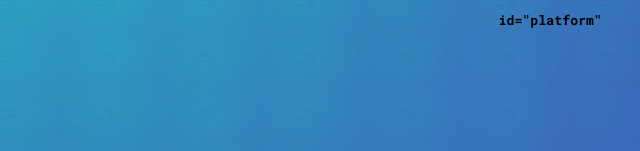
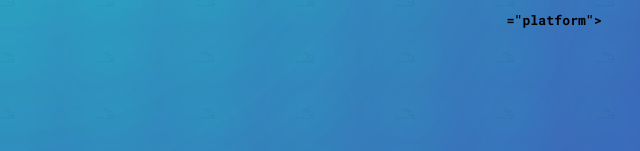
Before and after one commit to Tharana/Tharana.github.io, a plain HTML site: page index.html in a window 1280 px wide. Shown: the part 646-797 px from the top of the page, 640-1280 px from the left. Drawn offline with nearby package versions, Linux system fonts and the light colour scheme; a script that the page names is missing.

Commit message:
Update index.html

```diff
--- a/index.html
+++ b/index.html
@@ -62,7 +62,7 @@
 	    <div class="flex items-center pv3">
       <button class="flex-auto bn bg-transparent" @click="openWindow('calendar')">
         <figure class="mt0 mh0 mb3 w3 h3 db center icon calendar"></figure>
-	      <h5 class="ma0" id="platform"> id="platform"</h5>
+	      <h5 class="ma0" id="platform"> <id="platform"></h5>
       </button>
     </div>
   </div>
```
